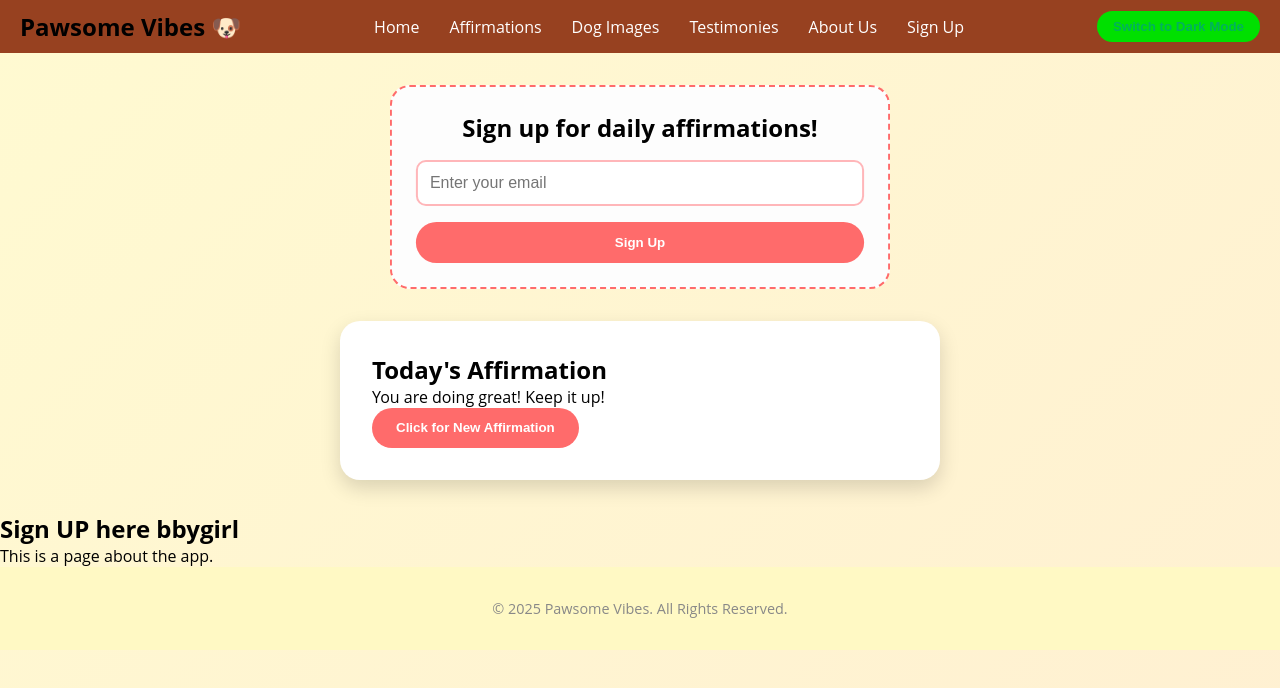
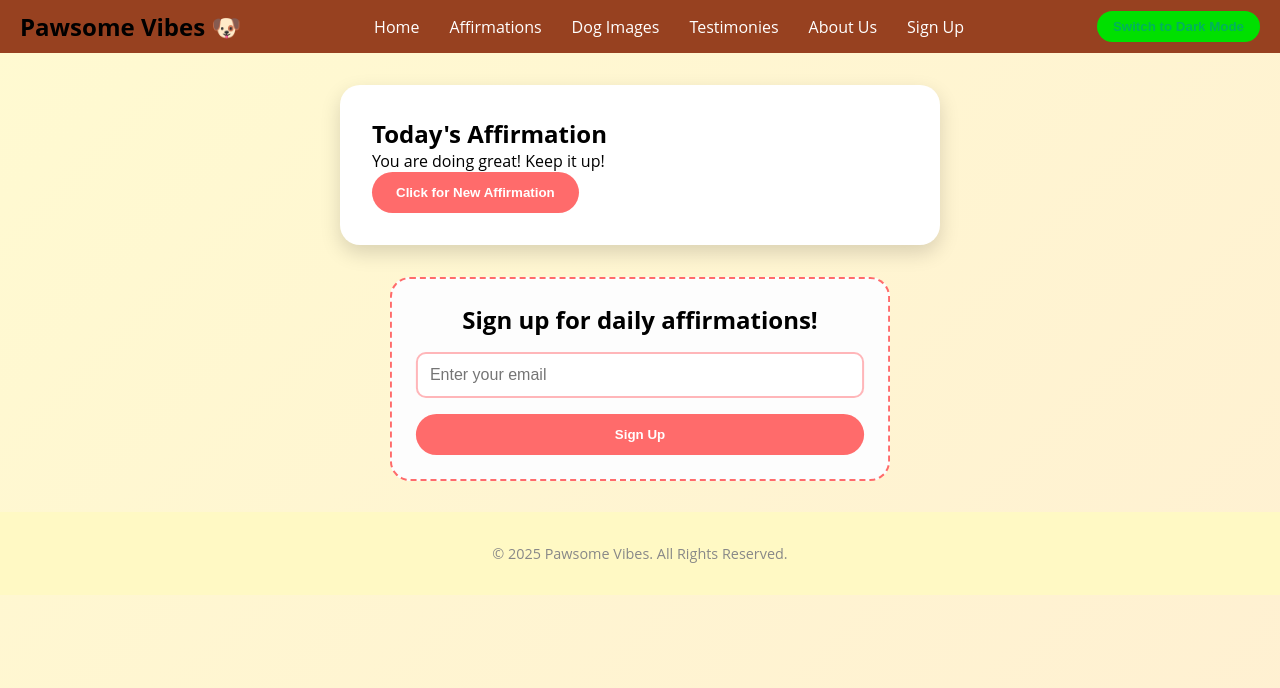
Before and after one commit to Geek-N/Pawsome-Vibes, a React (Create React App) app in the folder client/: page /signup in a window 1280 px wide. Shown: the top 688 px of the page. Built offline with nearby package versions, Linux system fonts and the light colour scheme.

Commit message:
moved sign up sheet to sign up

```diff
--- a/client/src/App.js
+++ b/client/src/App.js
@@ -1,3 +1,4 @@
+// src/App.js
 import React, { useState, useEffect } from "react";
 import './index.css'; // Import your styles
 import Navbar from './components/Navbar';  // This should remain as is
@@ -13,7 +14,6 @@ import AboutPage from './pages/AboutPage';
 
 const App = () => {
   const [darkMode, setDarkMode] = useState(false);
-  const [email, setEmail] = useState("");
   const [quote, setQuote] = useState("You are doing great! Keep it up!");
 
   const handleDarkModeToggle = () => {
@@ -23,14 +23,6 @@ const App = () => {
   useEffect(() => {
     document.body.classList.toggle('dark-mode', darkMode);
   }, [darkMode]);
-
-  const handleEmailSubmit = (event) => {
-    event.preventDefault();
-    if (email) {
-      alert(`Thank you for signing up, ${email}! You'll receive daily affirmations.`);
-      setEmail("");
-    }
-  };
 
   const fetchNewAffirmation = async () => {
     try {
@@ -52,21 +44,6 @@ const App = () => {
         {/* Navbar Section */}
         <Navbar onToggle={handleDarkModeToggle} isDarkMode={darkMode} />
 
-         {/* Sign-up Card Section */}
-         <div className="email-signup">
-          <h2>Sign up for daily affirmations!</h2>
-          <form onSubmit={handleEmailSubmit}>
-            <input
-              type="email"
-              placeholder="Enter your email"
-              value={email}
-              onChange={(e) => setEmail(e.target.value)}
-            />
-            <button type="submit">Sign Up</button>
-          </form>
-        </div>
-
-
         {/* Card with Button for Affirmations */}
         <div className="card">
           <h2>Today's Affirmation</h2>
@@ -79,7 +56,7 @@ const App = () => {
           <Route path="/" element={<Home />} />
           <Route path="/affirmations" element={<AffirmationPage />} />
           <Route path="/dog-images" element={<DogImagesPage />} />
-          <Route path="/signup" element={<SignUp />} />
+          <Route path="/signup" element={<SignUp />} /> {/* Route to SignUp page */}
           <Route path="/testimonies" element={<Testimonies />} />
           <Route path="/aboutus" element={<AboutPage />} />
         </Routes>
--- a/client/src/pages/SignUp.js
+++ b/client/src/pages/SignUp.js
@@ -1,11 +1,29 @@
-import React from 'react';
+// src/pages/SignUp.js
+import React, { useState } from 'react';
 
 const SignUp = () => {
+  const [email, setEmail] = useState("");
+
+  const handleEmailSubmit = (event) => {
+    event.preventDefault();
+    if (email) {
+      alert(`Thank you for signing up, ${email}! You'll receive daily affirmations.`);
+      setEmail("");  // Reset email input after submission
+    }
+  };
+
   return (
-    <div>
-      <h2>Sign UP here bbygirl</h2>
-      <p>This is a page about the app.</p>
-
+    <div className="email-signup">
+      <h2>Sign up for daily affirmations!</h2>
+      <form onSubmit={handleEmailSubmit}>
+        <input
+          type="email"
+          placeholder="Enter your email"
+          value={email}
+          onChange={(e) => setEmail(e.target.value)}
+        />
+        <button type="submit">Sign Up</button>
+      </form>
     </div>
   );
 };
```
